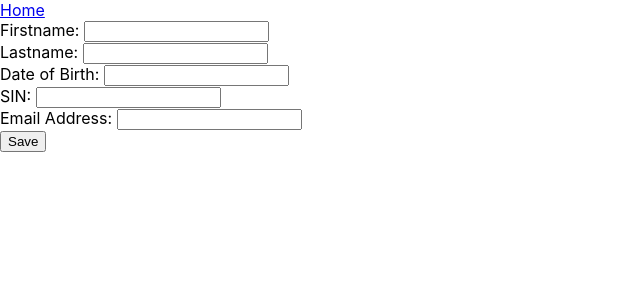
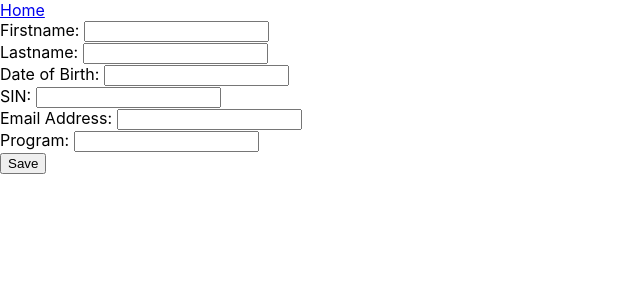
Before and after one commit to CodeNameJacks/Student-Results-Management-System, a React (Create React App) app in the folder client/: page /NewStudent in a window 1280 px wide. Shown: the top 300 px of the page, without its empty margins (0-640 px from the left). Built offline with nearby package versions, Linux system fonts and the light colour scheme.

Commit message:
Added program column to NewStudent

```diff
--- a/client/src/element/NewStudent.jsx
+++ b/client/src/element/NewStudent.jsx
@@ -9,7 +9,8 @@ function NewStudent() {
         lastName: "",
         sin:"",
         dob: "",
-        email: ""
+        email: "",
+        program:""
 
     })
 
@@ -56,6 +57,10 @@ function NewStudent() {
                     <label>Email Address: </label>
                     <input type='text' name='email' required onChange={(e) => setValues({...values, email: e.target.value})}></input>
                 </div>
+                <div className="form-group my-3">
+                    <label>Program: </label>
+                    <input type='text' name='email' required onChange={(e) => setValues({...values, program: e.target.value})}></input>
+                </div>
                 <div className='form-group my-3'>
                     <button type='submit' className='btn btn-success'>Save</button>
                 </div>
```
Also changed, not shown: 1 other file (tests, documents, lock files or other folders).
